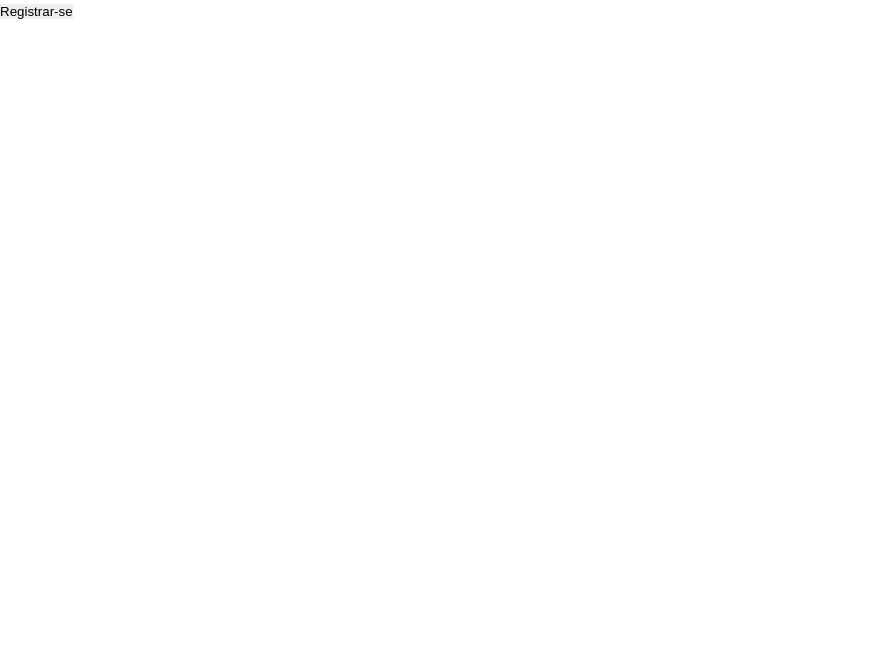
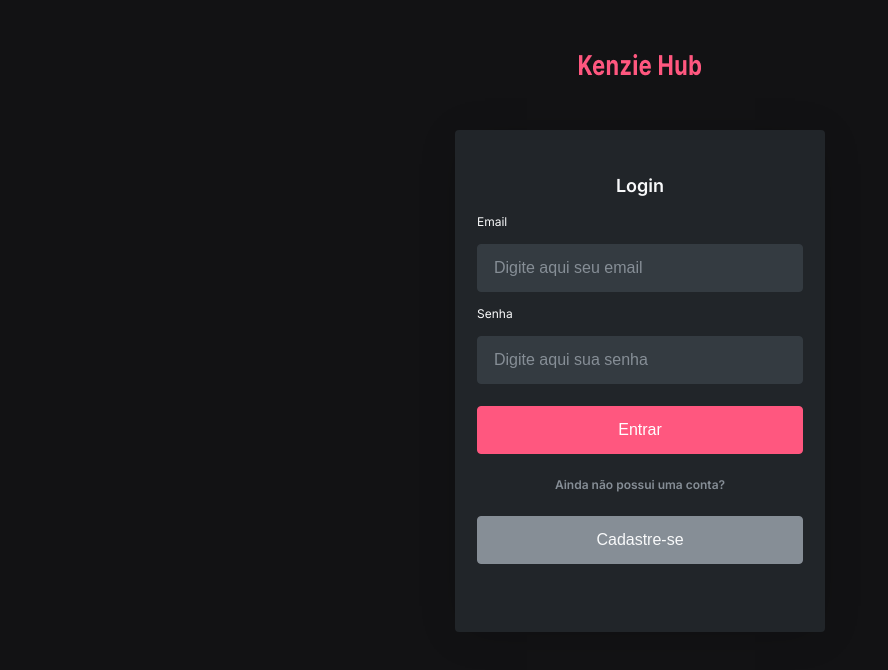
Before and after one commit to sanielnascimento/kenziehub, a React (Create React App) app: page / in a window 1280 px wide. Shown: the top 670 px of the page, without its empty margins (0-888 px from the left). Built offline with nearby package versions, Linux system fonts and the light colour scheme.

Commit message:
add login n register post requests

```diff
--- a/src/components/FormLogin/index.jsx
+++ b/src/components/FormLogin/index.jsx
@@ -5,23 +5,62 @@ import { HeadlineBoldS } from "../../styles/components/HeadlineBold";
 import { LabelS } from "../../styles/components/Label";
 import { Title1 } from "../../styles/components/Title1";
 import { FormS } from "../../styles/components/Form";
+import { useForm } from "react-hook-form";
+import * as yup from "yup";
+import { yupResolver } from "@hookform/resolvers/yup";
+import { api } from "../../services/api";
 
+export const FormLogin = ({ toRegister }) => {
+  const loginSchema = yup.object().shape({
+    email: yup.string().required("Email obrigatório!"),
+    password: yup.string().required("Senha obrigatória!"),
+  });
 
-export const FormLogin = () => {
+  const {
+    register,
+    handleSubmit,
+    formState: { errors },
+  } = useForm({
+    mode: "onChange",
+    resolver: yupResolver(loginSchema),
+  });
+
+  const submit = async (data) => {
+    try {
+      const resp = await api.post("/sessions", { ...data });
+      console.log(resp);
+    } catch (error) {
+      console.error(error);
+    }
+    console.log({...data});
+  };
+
   return (
-    <FormS>
+    <FormS onSubmit={handleSubmit(submit)} noValidate>
       <Title1>Login</Title1>
       <div className="InputBox">
         <LabelS htmlFor="">Email</LabelS>
-        <InputS type="text" placeholder="Digite aqui seu email"/>
+        <InputS
+          type="text"
+          placeholder="Digite aqui seu email"
+          {...register("email")}
+        />
+        {errors.email?.message && <p>{errors.email.message}</p>}
       </div>
       <div className="InputBox">
         <LabelS htmlFor="">Senha</LabelS>
-        <InputS type="text" placeholder="Digite aqui sua senha"/>
+        <InputS
+          type="password"
+          placeholder="Digite aqui sua senha"
+          {...register("password")}
+        />
+        {errors.password?.message && <p>{errors.password.message}</p>}
       </div>
-      <PrimaryButtonS>Entrar</PrimaryButtonS>
+      <PrimaryButtonS type="submit">Entrar</PrimaryButtonS>
       <HeadlineBoldS>Ainda não possui uma conta?</HeadlineBoldS>
-      <DisabledButtonS>Cadastre-se</DisabledButtonS>
+      <DisabledButtonS type="button" onClick={toRegister}>
+        Cadastre-se
+      </DisabledButtonS>
     </FormS>
   );
 };
--- a/src/components/FormRegister/index.jsx
+++ b/src/components/FormRegister/index.jsx
@@ -8,6 +8,7 @@ import { useForm } from "react-hook-form";
 import { SelectS } from "../../styles/components/Select";
 import * as yup from "yup";
 import { yupResolver } from "@hookform/resolvers/yup";
+import { api } from "../../services/api";
 
 export const FormRegister = () => {
   const registerSchema = yup.object().shape({
@@ -31,87 +32,99 @@ export const FormRegister = () => {
         "É necessário ao menos uma caractere especial!"
       )
       .min(8, "Sua senha deve ter ao menos 8 caracteres!"),
+
+    passwordConfirmation: yup
+      .string()
+      .required("Confirmação obrigatória!")
+      .oneOf([yup.ref("password")], "As senhas devem coincidir"),
+
     bio: yup.string().required("Bio obrigatória!"),
-    contact: yup.string().required("Número de contato obrigatório!"),
+    contact: yup.string().required("Informação de contato obrigatória!"),
     course_module: yup.string().required("Módulo Obrigatório!"),
   });
+
   const {
     register,
     handleSubmit,
     formState: { errors },
   } = useForm({
+    mode: "onChange",
     resolver: yupResolver(registerSchema),
   });
 
-  const submit = (data) => {
+  const submit = async (data) => {
+    try {
+      const resp = await api.post("/users", data);
+      console.log(resp);
+    } catch (error) {
+      console.error(error);
+    }
     console.log(data);
   };
 
   return (
-    <FormS onSubmit={handleSubmit(submit)}>
+    <FormS onSubmit={handleSubmit(submit)} noValidate>
       <Title1>Crie sua conta</Title1>
       <HeadlineBoldS>Rápido e grátis, vamos nessa!</HeadlineBoldS>
       <div className="InputBox">
         <LabelS htmlFor="">Nome</LabelS>
-        <InputS
-          type="text"
-          placeholder="Digite aqui seu nome"
-          {...register("name")}
-        />
+        <InputS placeholder="Digite aqui seu nome" {...register("name")} />
         {errors.name?.message && <p>{errors.name.message}</p>}
       </div>
       <div className="InputBox">
         <LabelS htmlFor="">Email</LabelS>
-        <InputS
-          type="email"
-          placeholder="Digite aqui seu email"
-          {...register("email")}
-        />
+        <InputS placeholder="Digite aqui seu email" {...register("email")} />
         {errors.email?.message && <p>{errors.email.message}</p>}
       </div>
       <div className="InputBox">
         <LabelS htmlFor="">Senha</LabelS>
-        <InputS type="password" placeholder="Digite aqui sua senha" />
+        <InputS
+          type="password"
+          placeholder="Digite aqui sua senha"
+          {...register("password")}
+        />
       </div>
       <div className="InputBox">
         <LabelS htmlFor="">Confirmar senha</LabelS>
         <InputS
           type="password"
           placeholder="Digite novamente sua senha"
-          {...register("password")}
+          {...register("passwordConfirmation")}
         />
-        {errors.password?.message && <p>{errors.password.message}</p>}
+        {errors.passwordConfirmation?.message && (
+          <p>{errors.passwordConfirmation.message}</p>
+        )}
       </div>
       <div className="InputBox">
         <LabelS htmlFor="">Bio</LabelS>
-        <InputS
-          type="text"
-          placeholder="Fale sobre você"
-          {...register("bio")}
-        />
+        <InputS placeholder="Fale sobre você" {...register("bio")} />
         {errors.bio?.message && <p>{errors.bio.message}</p>}
       </div>
       <div className="InputBox">
         <LabelS htmlFor="">Contato</LabelS>
-        <InputS
-          type="tel"
-          placeholder="Opção de conato"
-          {...register("contact")}
-        />
+        <InputS placeholder="Opção de conato" {...register("contact")} />
         {errors.contact?.message && <p>{errors.contact.message}</p>}
       </div>
       <div className="InputBox">
         <LabelS htmlFor="">Módulo</LabelS>
         <SelectS {...register("course_module")}>
           <option value="">Selecionar Módulo</option>
-          <option value="1o Módulo">Primeiro módulo</option>
-          <option value="2o Módulo">Segundo Módulo</option>
-          <option value="3o Módulo">Terceiro Módulo</option>
+          <option value="Primeiro módulo (Introdução ao Frontend)">
+            Primeiro módulo
+          </option>
+          <option value="Segundo módulo (Frontend Avançado)">
+            Segundo Módulo
+          </option>
+          <option value="Terceiro módulo (Introdução ao Backend)">
+            Terceiro Módulo
+          </option>
+          <option value="Quarto módulo (Backend Avançado)">
+            Quarto Módulo
+          </option>
         </SelectS>
         {errors.course_module?.message && <p>{errors.course_module.message}</p>}
-
       </div>
-      <PrimaryButtonS type="submit">Entrar</PrimaryButtonS>
+      <PrimaryButtonS type="submit">Criar conta</PrimaryButtonS>
     </FormS>
   );
 };
--- a/src/pages/Landing/index.jsx
+++ /dev/null
@@ -1,19 +0,0 @@
-import React from 'react'
-import { useNavigate } from 'react-router-dom'
-
-
-export const LandingPage = () => {
-    const navigate = useNavigate();
-
-    const landingClick = e => {
-        e.preventDefault();
-        navigate("/register")
-      }
-
-
-  return (
-    <div className="container">
-        <button onClick={landingClick}>Registrar-se</button>
-    </div>
-  )
-}
--- a/src/pages/Login/index.jsx
+++ b/src/pages/Login/index.jsx
@@ -28,7 +28,7 @@ export const LoginPage = () => {
         </ContainerS>
       </HeaderS>
       <ContainerS>
-        <FormLogin />
+        <FormLogin toRegister={toRegister}/>
       </ContainerS>
     </LoginS>
   );
--- a/src/routes/index.jsx
+++ b/src/routes/index.jsx
@@ -1,6 +1,5 @@
 import { Routes, Route } from "react-router-dom";
 import { HomePage } from "../pages/home";
-import { LandingPage } from "../pages/Landing";
 import { LoginPage } from "../pages/Login";
 import { NotFoundPage } from "../pages/notFound";
 import { RegisterPage } from "../pages/Register";
@@ -8,8 +7,7 @@ import { RegisterPage } from "../pages/Register";
 export const RoutesMain = () => {
   return (
     <Routes>
-      <Route path="/" element={<LandingPage />} />
-      <Route path="login" element={<LoginPage />} />
+      <Route path="/" element={<LoginPage />} />
       <Route path="register" element={<RegisterPage />} />
       <Route path="home/:name" element={<HomePage />} />
       <Route path="*" element={<NotFoundPage />} />
```
